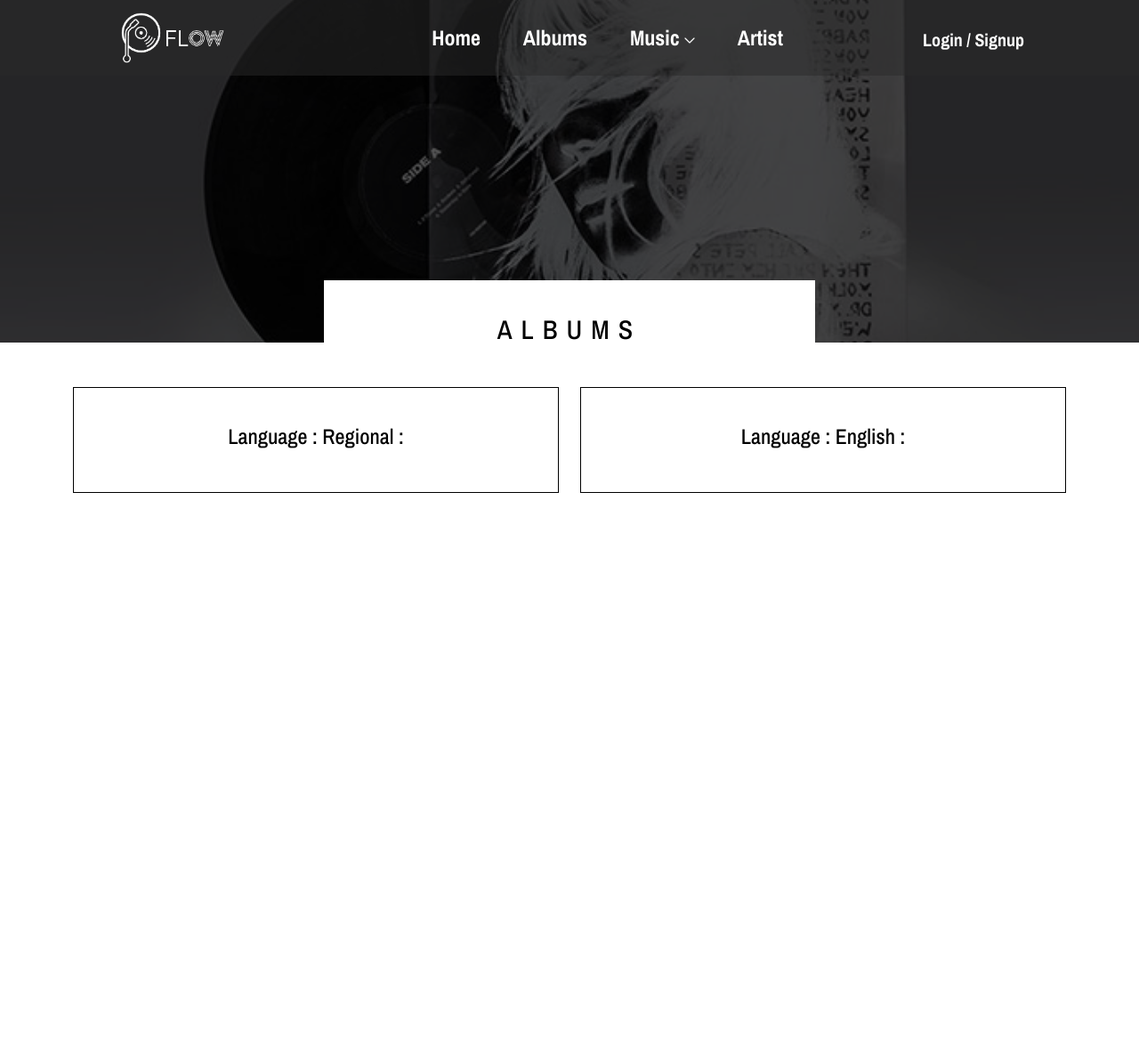
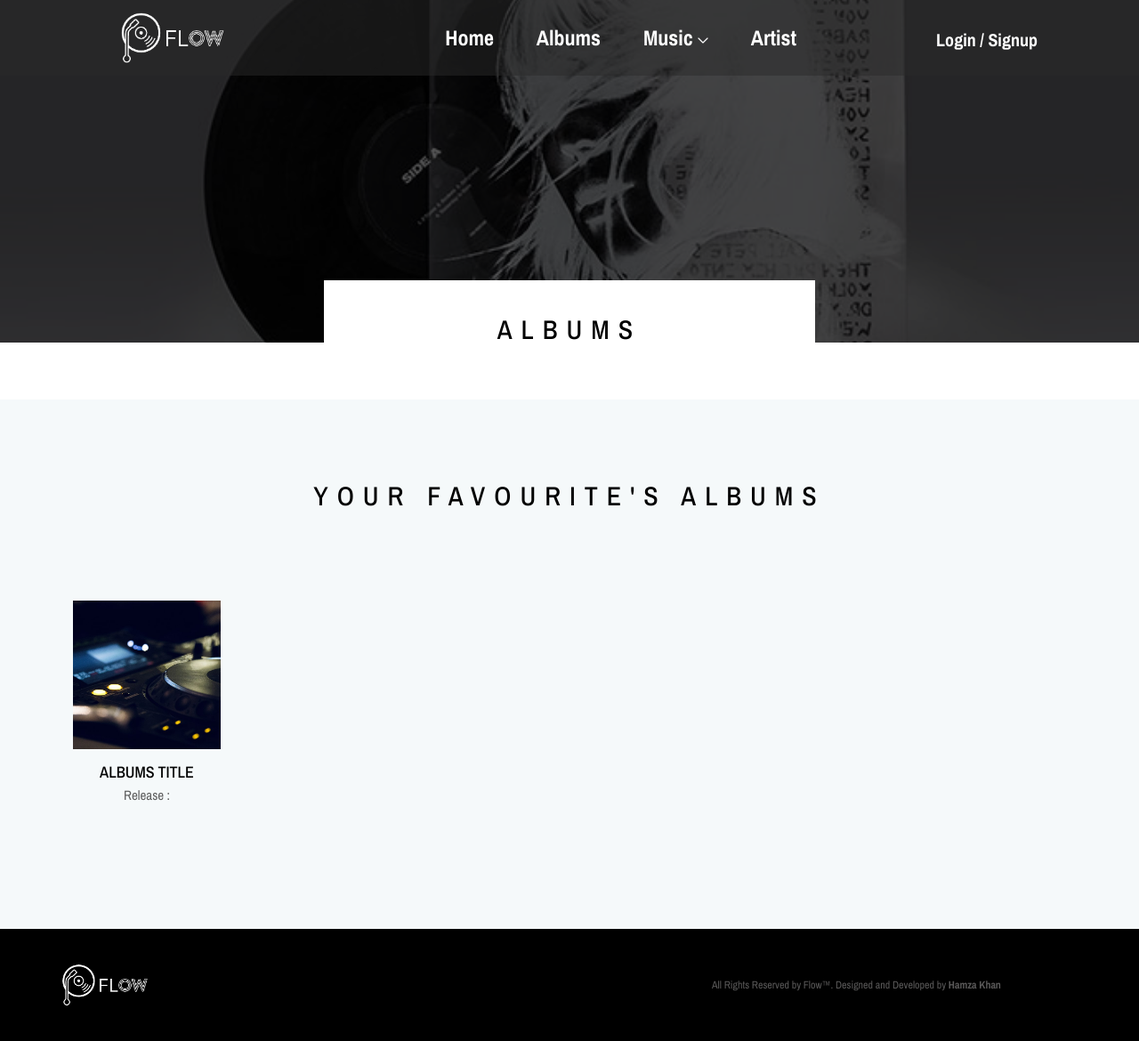
Before and after one commit to Sheikh566/Flow, a PHP site: page /albums.php in a window 1280 px wide. Shown: the whole page at 89% size. Before the commit the page ends 554 px from the top, so only its background shows below. Run offline with PHP 8.4, Linux system fonts and the light colour scheme; some web fonts are replaced.

Commit message:
Hamza : Update Front End

```diff
--- a/albums.php
+++ b/albums.php
@@ -5,6 +5,10 @@
       include 'components/file.php';
    ?>
    <style>
+
+     /* .container{
+       margin-bottom: 5%;
+     }
      .lanuage-box{
        border: 1px solid black;
        margin-top: 50px;
@@ -13,7 +17,16 @@
 
      .lanuage-box h4{
        text-align: center;
+     } */
+
+     .album-info{
+       text-align: center;
      }
+
+     .oneMusic-buy-now-area{
+       margin-top: 5%;
+     }
+
    </style>
 </head>
 <body>
@@ -28,7 +41,7 @@
         </div>
     </section>
 
-  <div class="container">
+  <!-- <div class="container">
   <div class="row">
     <div class="col-md-6">
           <div class="lanuage-box">
@@ -42,10 +55,42 @@
             </div>
     </div>
   </div>
-  </div>
+  </div> -->
+
+ <!--ALbums Show-->
+ <section class="oneMusic-buy-now-area bg-gray section-padding-100">
+        <div class="container">
+            <div class="row">
+
+            <div class="section-heading style-2">
+                        <h2>Your Favourite's Albums</h2>
+                    </div>
+
+            <div class="col-12 col-sm-6 col-md-4 col-lg-2">
+                    <div class="single-album-area wow fadeInUp" data-wow-delay="100ms">
+                        <div class="album-thumb">
+                            <img src="dist/img/bg-img/b1.jpg" alt="">
+
+                            <!-- Play Icon
+                            <div class="play-icon">
+                                <a href="#" class="video--play--btn"><span class="icon-play-button"></span></a>
+                            </div> -->
+                        </div>
+                        <div class="album-info">
+                            <a href="#">
+                                <h5>Albums Title</h5>
+                            </a>
+                            <p>Release : </p>
+                        </div>
+                    </div>
+                </div>
+
+            </div>
+        </div>
+ </section>
 
 <?php
-  // include 'components/footer.php';
+  include 'components/footer.php';
   include 'components/scripts_file.php';
 ?>
 </body>
--- a/components/nav.php
+++ b/components/nav.php
@@ -55,7 +55,7 @@ if (session_status() === PHP_SESSION_NONE) {
                             <div class="login-register-cart-button d-flex align-items-center">
                                 <!-- Login/Register -->
 
-                                <div class="login-register-btn mt-2 mr-15">
+                                <div class="login-register-btn mt-2">
 
                                     <!----Login with Sessions----->
                                     <?php
@@ -64,7 +64,7 @@ if (session_status() === PHP_SESSION_NONE) {
                                     } else {
                                        echo '<h6 class="text-white">Hi , ' .$_SESSION["user"] . '
                                        <a href="helpers/logout.php?lastPage=' . $_SERVER['REQUEST_URI'] . '" class="btn btn-dark">
-                                           <span class="fa fa-sign-out"></span> Log out
+                                           <span class="fa fa-sign-out"></span>Log out
                                        </a>
                                    </h6>';
                                     }
@@ -84,7 +84,10 @@ if (session_status() === PHP_SESSION_NONE) {
 
 
 <style>
-   .mr-15{
-       margin-right: 30px;
-   }
+ .btn{
+     font-size: 12px;
+ }
+ .mt-5{
+   margin-top: 2px;
+ }
 </style>
--- a/index.php
+++ b/index.php
@@ -763,6 +763,8 @@
     </section>
     <!-- ##### Contact Area End ##### -->
 
+
+
     <?php
          include 'components/footer.php';
          include  'components/scripts_file.php';
--- a/login.php
+++ b/login.php
@@ -14,9 +14,9 @@ if (isset($_POST["submit"])) {
         $_SESSION['user'] = $user['user_name'];
         $_SESSION['user_img']=$user['user_img'];
         header('location:./index.php');
-    } else {
+    } else{
         $db->select('admins', "*", "admin_email = '$email' AND admin_password = '$password'");
-        if (mysqli_num_rows($db->res) > 0) {
+        if(mysqli_num_rows($db->res) > 0) {
             $admin = mysqli_fetch_array($db->res);
             $_SESSION['admin'] = $admin['admin_name'];
             header('location:./admin/');
--- a/sub-show/artist_page.php
+++ b/sub-show/artist_page.php
@@ -30,9 +30,7 @@ if (isset($_GET['id'])) {
         text-align: center;
     }
 
-    .col-md-4{
-        border: 1px solid black;
-    }
+
     </style>
 </head>
 
```
Also changed, not shown: artist.php (+11 -1 lines).
